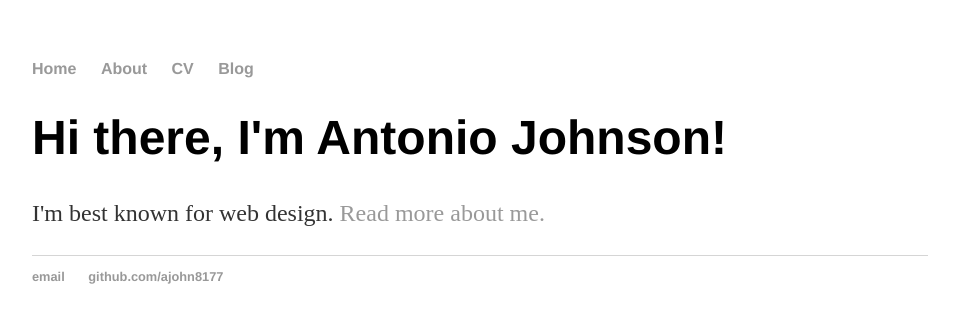
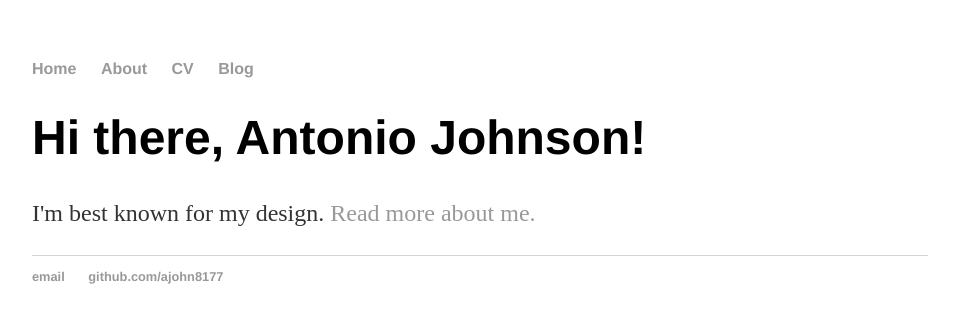
Before and after one commit to dznbyaj/dznbyaj.github.io, a Jekyll site: the page built from index.html, in a window 1280 px wide. Shown: the top 323 px of the page, without its empty margins (160-1119 px from the left). Built offline with Jekyll 4.4.1, drawn with Linux system fonts in a browser that asks for light colours.

Commit message:
Update index.html

```diff
--- a/index.html
+++ b/index.html
@@ -1,29 +1,8 @@
-<!DOCTYPE html>
-<html>
-	<head>
-		<title>Antonio Johnson</title>
-		<link rel="stylesheet" type="text/css" href="/css/main.css">
-	</head>
-	<body>
-		<nav>
-    		<ul>
-        		<li><a href="/">Home</a></li>
-	        	<li><a href="/about">About</a></li>
-        		<li><a href="/cv">CV</a></li>
-        		<li><a href="/blog">Blog</a></li>
-    		</ul>
-		</nav>
-		<div class="container">
-    		<div class="blurb">
-        		<h1>Hi there, I'm Antonio Johnson!</h1>
-				<p>I'm best known for web design. <a href="/about">Read more about me.</a></p>
-    		</div><!-- /.blurb -->
-		</div><!-- /.container -->
-		<footer>
-    		<ul>
-        		<li><a href="mailto:designbyantonio@hotmail.com">email</a></li>
-        		<li><a href="https://github.com/hankquinlan">github.com/ajohn8177</a></li>
-			</ul>
-		</footer>
-	</body>
-</html>
+---
+layout: default
+title: Antonio Johnson
+---
+<div class="blurb">
+	<h1>Hi there, Antonio Johnson!</h1>
+	<p>I'm best known for my design. <a href="/about">Read more about me.</a></p>
+</div><!-- /.blurb -->
```
